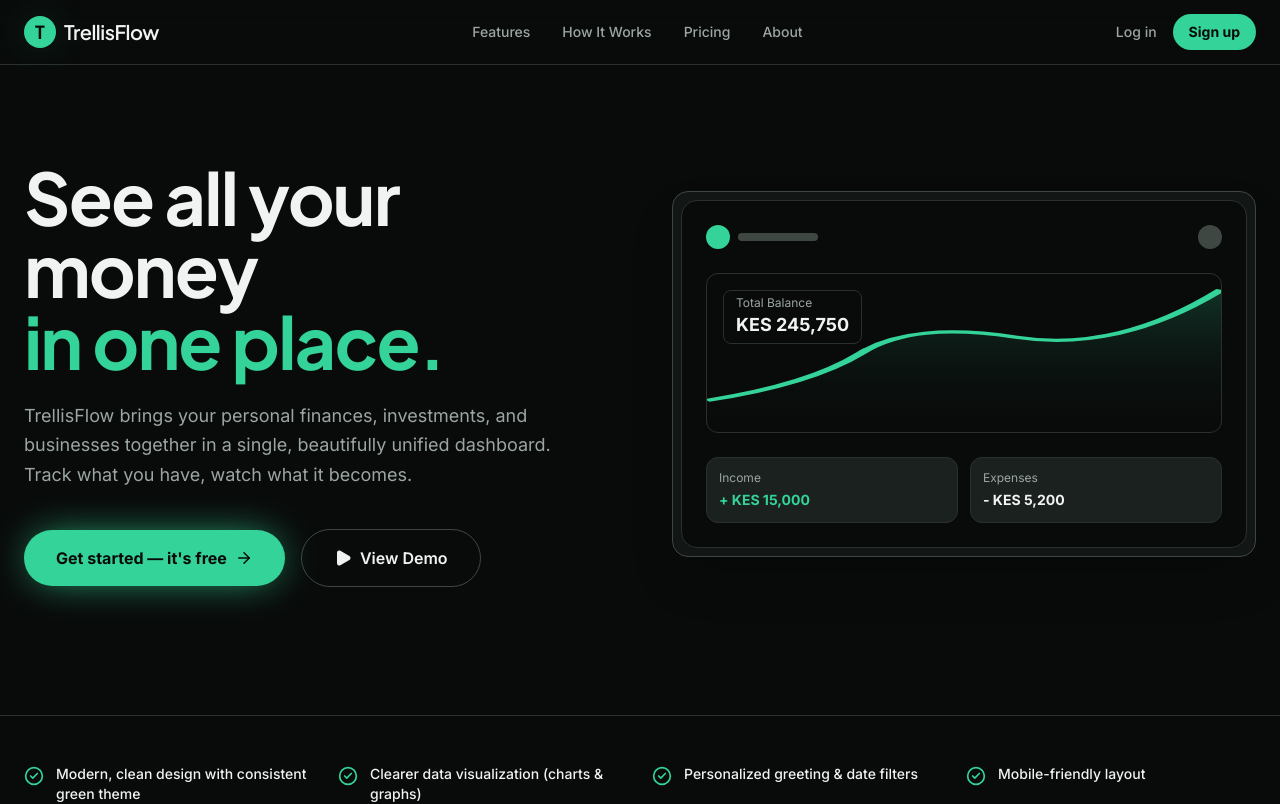
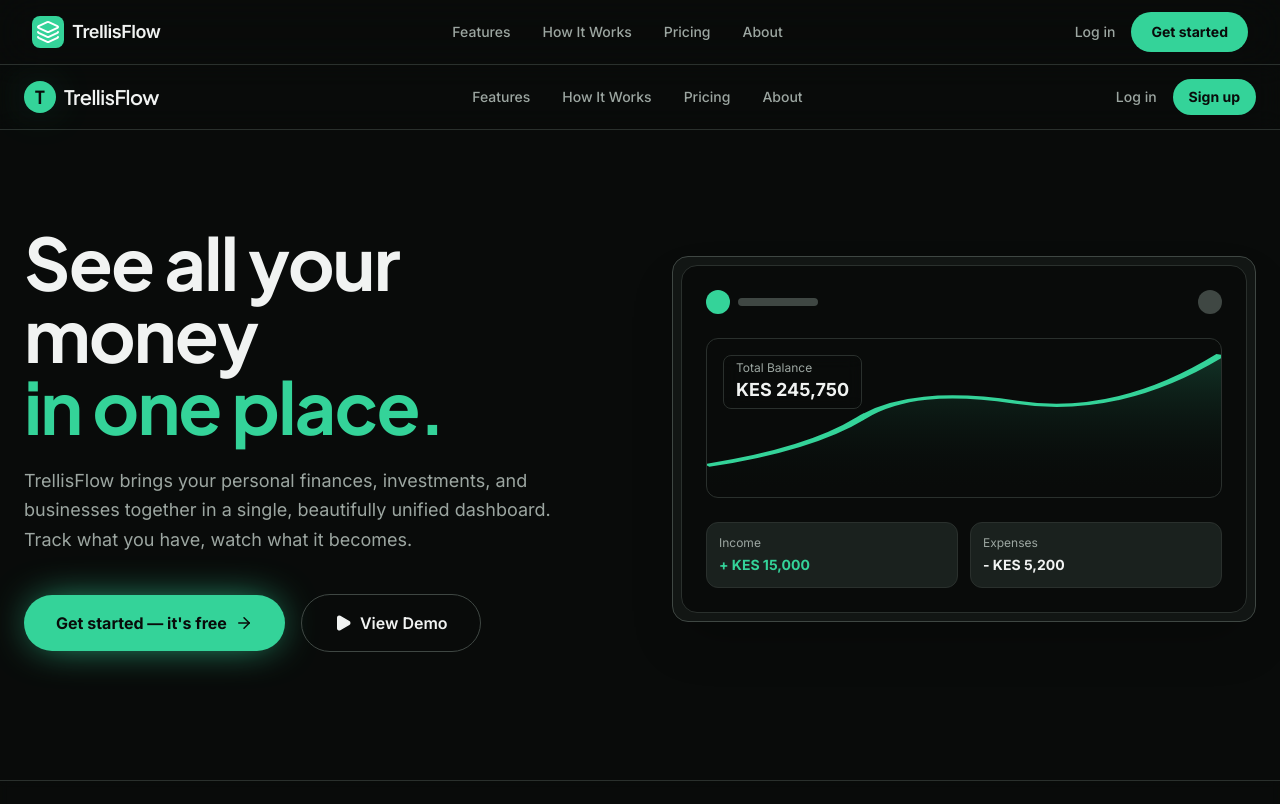
Before and after one commit to Dancan1907/trellisflow, a Next.js app in the folder apps/web/: page / in a window 1280 px wide. Shown: the top 804 px of the page. Built offline with nearby package versions, Linux system fonts and the light colour scheme.

Commit message:
feat(marketing): share navigation across public pages

```diff
--- a/apps/web/src/app/(public)/layout.tsx
+++ b/apps/web/src/app/(public)/layout.tsx
@@ -1,8 +1,10 @@
+import { MarketingHeader } from '@/components/layout/marketing-header';
 import { MarketingFooter } from '@/components/layout/marketing-footer';
 
 export default function PublicLayout({ children }: { children: React.ReactNode }) {
   return (
     <div className="min-h-screen flex flex-col bg-bg-primary">
+      <MarketingHeader />
       <div className="flex-1 flex flex-col">{children}</div>
       <MarketingFooter />
     </div>
```
